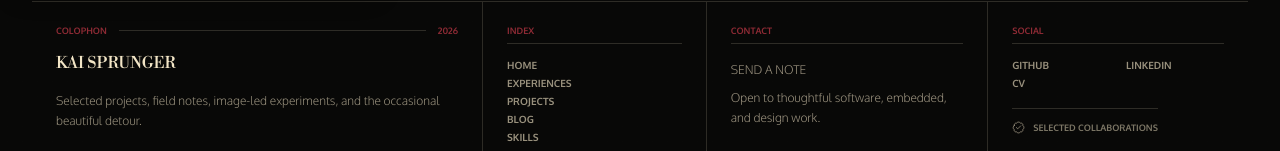
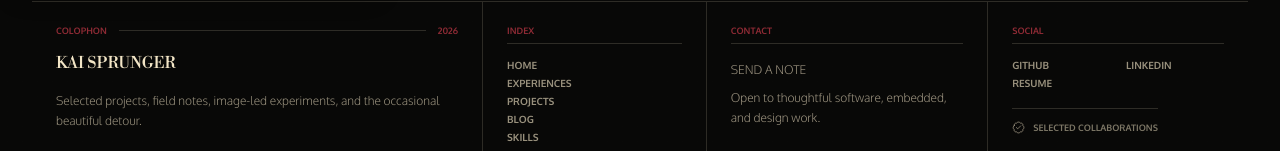
Before and after one commit to morallyearlgrey/dream-pp, a Next.js app: page /contact in a window 1280 px wide. Shown: the part 801-952 px from the top of the page. Built offline with nearby package versions, Linux system fonts and the light colour scheme; no server answers.

Commit message:
improve page backgrounds and add resume

```diff
--- a/app/contact/page.tsx
+++ b/app/contact/page.tsx
@@ -1,5 +1,6 @@
 /* eslint-disable @next/next/no-img-element */
 import { ContactNoteForm } from "@/components/contact-note-form";
+import { handleImageFallback } from "@/components/media-placeholder";
 import { createPageMetadata } from "@/lib/seo";
 import { getPhotoUrl, withMediaPlaceholder } from "@/lib/supabase-media";
 
@@ -20,11 +21,12 @@ export default function Contact() {
       <div aria-hidden="true" className="absolute inset-0">
         <img
           alt=""
-          className="absolute inset-0 h-full w-full object-cover object-center brightness-[0.52] contrast-[1.12] saturate-[0.72]"
+          className="absolute inset-0 h-full w-full object-cover object-[center_58%] brightness-[0.72] contrast-[1.08] saturate-[0.92]"
+          onError={handleImageFallback}
           src={contactBackgroundImage}
         />
-        <div className="absolute inset-0 bg-[radial-gradient(ellipse_at_68%_24%,rgba(143,43,53,0.18),transparent_34%),linear-gradient(180deg,rgba(var(--color-deep-rgb),0.72),rgba(var(--color-deep-rgb),0.96))]" />
-        <div className="editorial-film-grain absolute inset-0 opacity-26" />
+        <div className="absolute inset-0 bg-[radial-gradient(ellipse_at_68%_24%,rgba(143,43,53,0.14),transparent_38%),linear-gradient(180deg,rgba(var(--color-deep-rgb),0.4),rgba(var(--color-deep-rgb),0.7))]" />
+        <div className="editorial-film-grain absolute inset-0 opacity-20" />
       </div>
 
       <section className="relative z-10 mx-auto grid min-h-[72vh] w-full max-w-7xl gap-10 border-y border-[var(--color-text)]/20 py-8 lg:grid-cols-[minmax(0,0.92fr)_minmax(360px,0.58fr)] lg:items-center lg:gap-20 xl:gap-28">
--- a/components/blog-saved-archive.tsx
+++ b/components/blog-saved-archive.tsx
@@ -125,14 +125,14 @@ export function BlogSavedArchive({ blogs }: { blogs: BlogRecord[] }) {
       <div aria-hidden="true" className="absolute inset-0 overflow-hidden">
         <img
           alt=""
-          className="absolute inset-0 h-full w-full object-cover object-center opacity-[0.38] grayscale brightness-[0.42] contrast-[1.18]"
+          className="absolute inset-0 h-full w-full object-cover object-center opacity-[0.82] brightness-[0.62] contrast-[1.12] saturate-[0.86]"
           decoding="async"
           onError={handleImageFallback}
           src={blogBackgroundImage}
         />
-        <div className="absolute inset-0 bg-[linear-gradient(180deg,rgba(var(--color-deep-rgb),0.92),rgba(var(--color-deep-rgb),0.78)_46%,rgba(var(--color-deep-rgb),0.96)),linear-gradient(90deg,rgba(var(--color-deep-rgb),0.95),rgba(var(--color-deep-rgb),0.62),rgba(var(--color-deep-rgb),0.95))]" />
-        <div className="absolute inset-0 bg-[var(--color-base)]/44" />
-        <div className="editorial-film-grain absolute inset-0 opacity-28" />
+        <div className="absolute inset-0 bg-[linear-gradient(180deg,rgba(var(--color-deep-rgb),0.7),rgba(var(--color-deep-rgb),0.48)_46%,rgba(var(--color-deep-rgb),0.84)),linear-gradient(90deg,rgba(var(--color-deep-rgb),0.8),rgba(var(--color-deep-rgb),0.36),rgba(var(--color-deep-rgb),0.8))]" />
+        <div className="absolute inset-0 bg-[var(--color-base)]/18" />
+        <div className="editorial-film-grain absolute inset-0 opacity-22" />
       </div>
 
       <section className="relative z-10 mx-auto w-full max-w-7xl">
--- a/components/site-shell.tsx
+++ b/components/site-shell.tsx
@@ -33,6 +33,12 @@ const footerLinks = [
   ...primaryLinks,
   { href: "/dashboard", label: "Dashboard", icon: LayoutDashboard },
 ];
+
+const footerSocialLinks = [
+  { href: "#", label: "GitHub" },
+  { href: "#", label: "LinkedIn" },
+  { href: "/Kai_Sprunger_Resume_2027.pdf", label: "Resume" },
+] as const;
 
 export function SiteShell({
   audioTracks,
@@ -158,9 +164,15 @@ export function SiteShell({
                 Social
               </p>
               <div className="mt-4 grid grid-cols-2 gap-x-4 gap-y-2 text-[10px] font-bold uppercase leading-none text-[var(--color-text)]/62">
-                {["GitHub", "LinkedIn", "CV"].map((item) => (
-                  <a className="transition hover:text-[#8f2b35]" href="#" key={item}>
-                    {item}
+                {footerSocialLinks.map((item) => (
+                  <a
+                    className="transition hover:text-[#8f2b35]"
+                    href={item.href}
+                    key={item.label}
+                    rel={item.label === "Resume" ? "noreferrer" : undefined}
+                    target={item.label === "Resume" ? "_blank" : undefined}
+                  >
+                    {item.label}
                   </a>
                 ))}
               </div>
```
Also changed, not shown: 1 other file (tests, documents, lock files or other folders).
